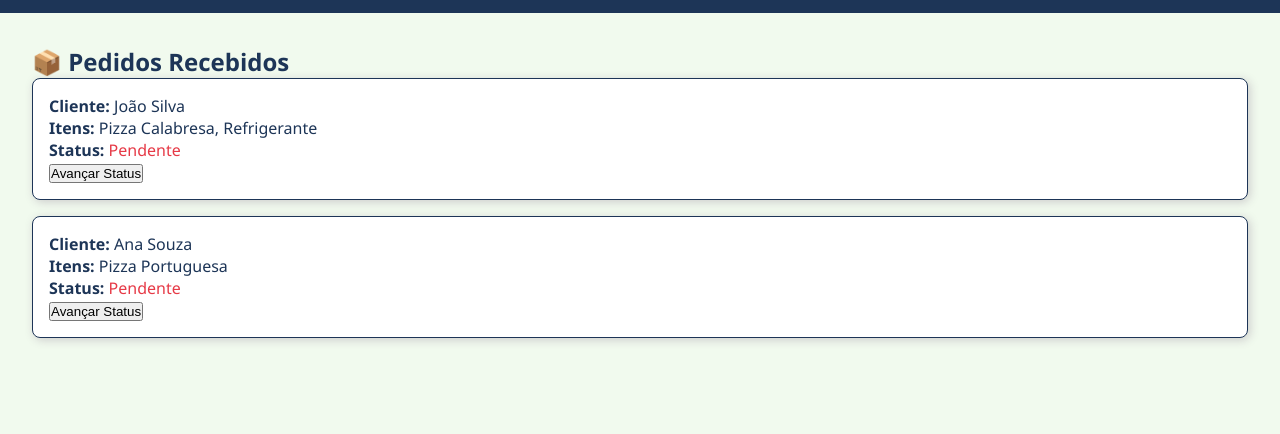
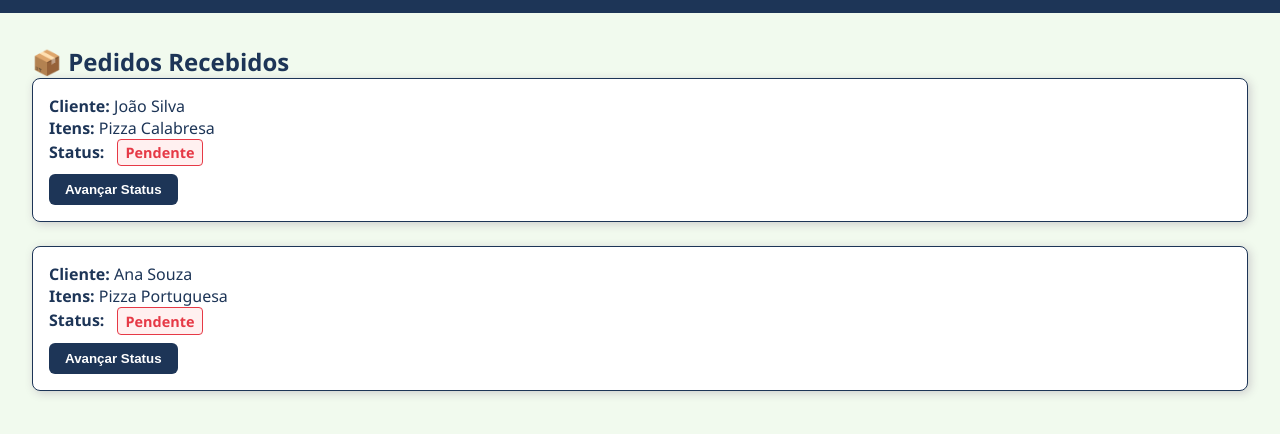
Before and after one commit to EduardoArauj0/Delivery-Food-Prototipo, a plain HTML site: page pages/empresas/painel-restaurante.html in a window 1280 px wide. Shown: the part 62-496 px from the top of the page. Drawn offline with Linux system fonts and the light colour scheme.

Commit message:
style: adiciona cores e ícones por status e melhora botão de status no painel do restaurante

```diff
--- a/css/painel-restaurante.css
+++ b/css/painel-restaurante.css
@@ -27,11 +27,11 @@
   }
 
   .pedido-card {
-    background: white;
+    margin-bottom: 1.5rem;
+    padding: 1rem;
+    border-radius: 8px;
     border: 1px solid var(--azul);
-    padding: 1rem;
-    margin-bottom: 1rem;
-    border-radius: 8px;
+    background-color: white;
     box-shadow: 2px 2px 10px #ccc;
   }
 
@@ -81,3 +81,46 @@
     cursor: pointer;
     color: var(--vermelho);
   }
+
+  .status {
+    display: inline-block;
+    margin-left: 0.5rem;
+    padding: 0.2rem 0.5rem;
+    font-weight: bold;
+    border-radius: 4px;
+    font-size: 0.9rem;
+  }
+
+  .status.pendente {
+    background-color: #fff0f0;
+    color: var(--vermelho);
+    border: 1px solid var(--vermelho);
+  }
+
+  .status.preparo {
+    background-color: #f0fff0;
+    color: var(--verde);
+    border: 1px solid var(--verde);
+  }
+
+  .status.finalizado {
+    background-color: #f0f0ff;
+    color: var(--azul);
+    border: 1px solid var(--azul);
+  }
+
+  .pedido-card button {
+    background-color: var(--azul);
+    color: white;
+    padding: 0.5rem 1rem;
+    border: none;
+    margin-top: 0.5rem;
+    border-radius: 6px;
+    cursor: pointer;
+    font-weight: bold;
+    transition: background 0.2s ease;
+  }
+
+  .pedido-card button:hover {
+    background-color: var(--vermelho);
+  }
--- a/js/empresas/pedidos.js
+++ b/js/empresas/pedidos.js
@@ -1,7 +1,7 @@
 const pedidos = [
     {
       cliente: "João Silva",
-      itens: ["Pizza Calabresa", "Refrigerante"],
+      itens: ["Pizza Calabresa"],
       status: "Pendente"
     },
     {
@@ -11,24 +11,33 @@ const pedidos = [
     }
   ];
 
-  function renderizarPedidos() {
-    const aba = document.getElementById("aba-pedidos");
-    aba.innerHTML = "<h2>📦 Pedidos Recebidos</h2>";
+function renderizarPedidos() {
+    const aba = document.getElementById("lista-pedidos");
+    aba.innerHTML = "";
 
     pedidos.forEach((pedido, index) => {
       const div = document.createElement("div");
       div.className = "pedido-card";
+
+      let statusClass = "pendente";
+
+      if (pedido.status === "Em preparo") {
+        statusClass = "preparo";
+      } else if (pedido.status === "Finalizado") {
+        statusClass = "finalizado";
+      }
+
       div.innerHTML = `
         <p><strong>Cliente:</strong> ${pedido.cliente}</p>
         <p><strong>Itens:</strong> ${pedido.itens.join(", ")}</p>
-        <p><strong>Status:</strong> <span class="status">${pedido.status}</span></p>
-        <button onclick="atualizarStatus(${index})">Avançar Status</button>
+        <p><strong>Status:</strong> <span class="status ${statusClass}">${pedido.status}</span></p>
+        ${pedido.status !== "Finalizado" ? `<button onclick="atualizarStatus(${index})">Avançar Status</button>` : ""}
       `;
       aba.appendChild(div);
     });
   }
 
-  function atualizarStatus(index) {
+function atualizarStatus(index) {
     const statusAtual = pedidos[index].status;
     const proximoStatus =
       statusAtual === "Pendente"
```
